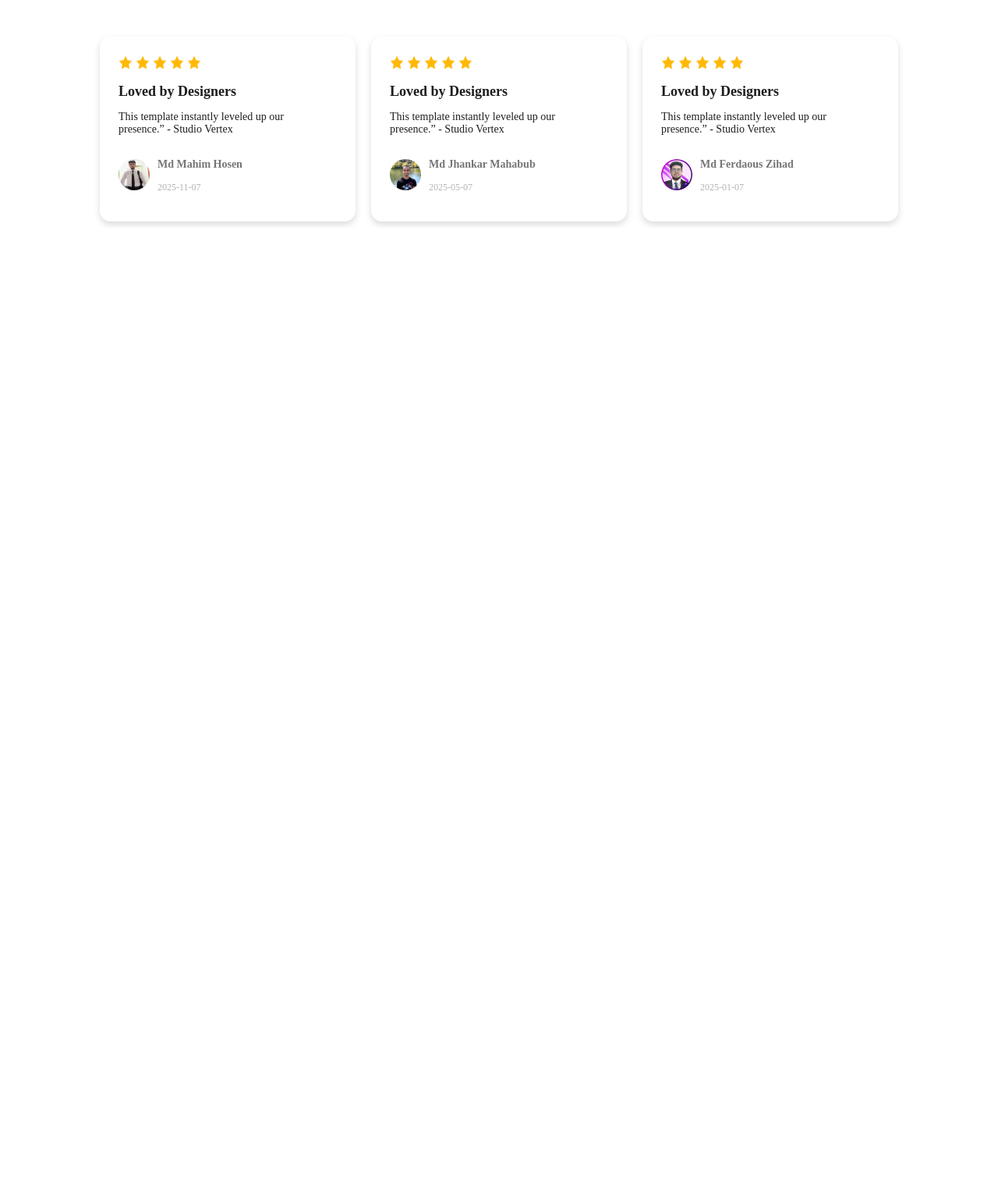
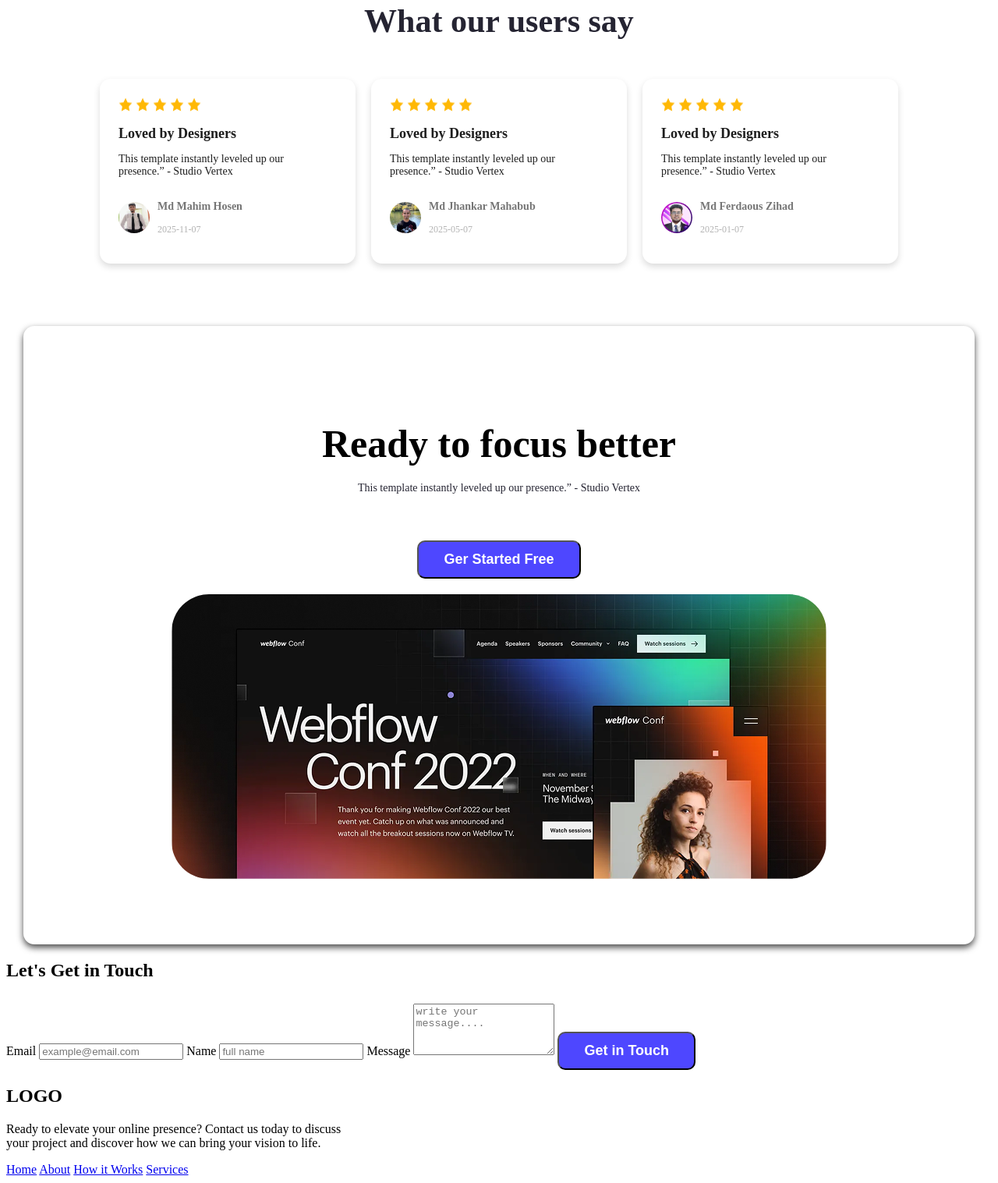
Before and after one commit to Mahim2025/Assignment-001, a plain HTML site: page index.html in a window 1280 px wide. Shown: the part 1874-3391 px from the top of the page at 78% size. Before the commit the page ends 2166 px from the top, so only its background shows below. Drawn offline with Linux system fonts and the light colour scheme.

Commit message:
section box-model -4 connected to my repository

```diff
--- a/index.html
+++ b/index.html
@@ -32,7 +32,7 @@
     </header>
 
     <main>
-        <section class="box-1">
+        <section class="box-1 container">
             <div class="box">
                 <h3 class="title">See It in Action</h3>
                 <p class="box-description">Explore the live preview and imagine your<br> brand in this bold new look.</p>
@@ -44,7 +44,7 @@
 
         </section>
 
-        <section class="box-2">
+        <section class="box-2 container">
            <div class="box2">
                 <h2>Joined Thousands of Productive Users</h2>
            <div class="items">
@@ -66,7 +66,7 @@
 
 
   <!--  Section  box model-3-->
- <section class="box-3">
+ <section class="box-3 container">
   <h2>What our users say</h2>
   <div class="box-container">
   <div class="box3">
@@ -88,8 +88,8 @@
       </div>
     </div>
 
-    <!-- Duplicate the card as needed -->
-    <div class="box3">
+
+    <div class="box3 ">
       <div class="stars">
         <img src="Assets/icon-star.png" alt="star">
         <img src="Assets/icon-star.png" alt="star">
@@ -131,12 +131,56 @@
   </div>
 </section>
 
+<section class="box-4 container">
+    <div class="box4">
+        <h1>Ready to focus better</h1>
+        <p>This template instantly leveled up our presence.” - Studio Vertex</p>
+        <button class="button-style">Ger Started Free</button>
+    </div>
+    <img class="image" src="Assets/wc-big.png" alt="This is a picture">
+</section>
+<!-- last box model section -->
 
-    </main>
+<section class="contact-section">
+  <div class="contact-container">
+    <div class="contact-text">
+      <h2 class="contact-title">Let's Get in Touch</h2>
+    </div>
+    <form class="contact-form" action="#">
+      <label>Email</label>
+      <input type="email" placeholder="example@email.com" required>
 
-    <footer>
+      <label>Name</label>
+      <input type="text" placeholder="full name" required>
 
-    </footer>
+      <label>Message</label>
+      <textarea placeholder="write your message...." rows="4" required></textarea>
+
+      <button class="button-style" type="submit">Get in Touch</button>
+    </form>
+  </div>
+</section>
+</main>
+
+<footer class="footer">
+  <h2 class="logo">LOGO</h2>
+  <p class="footer-description">
+    Ready to elevate your online presence? Contact us today to discuss <br>
+    your project and discover how we can bring your vision to life.
+  </p>
+  <div class="footer-nav">
+    <a href="#">Home</a>
+    <a href="#">About</a>
+    <a href="#">How it Works</a>
+    <a href="#">Services</a>
+  </div>
+</footer>
+
+
+
+
+
+
 
 </body>
 </html>
--- a/style/index.css
+++ b/style/index.css
@@ -112,6 +112,7 @@ nav ul  {
   border-radius: 24px;
   margin: 0px auto;
   max-width: 1140px;
+
 }
 
 .box2 h2 {
@@ -224,3 +225,44 @@ nav ul  {
   font-size: 12px;
   color: #b3b3b3;
 }
+
+
+/* section box-4 style */
+.box-4 {
+  text-align: center;
+  margin: 0px auto;
+  max-width: 1140px;
+  max-height: 50%;
+  padding: 70px 150px 70px 150px;
+  border-radius: 14px;
+  background-color: #FFFFFF;
+  box-shadow: 0 4px 8px rgba(0, 0, 0, 0.712);
+  margin-top: 100px;
+
+}
+
+.box4 h1 {
+  font-size: 50px;
+  font-weight:bold ;
+  color:#000000 ;
+  margin-bottom: 20px
+
+}
+.box4 p {
+  font-size: 14px;
+    color: #252432;
+
+}
+.box4 button {
+  margin-bottom: 20px;
+}
+.image {
+  border-radius: 48px;
+  max-width: 100%;
+}
+/* Common container for all sections  to same width*/
+.container {
+  max-width: 1140px;
+  margin: 0 auto;
+  padding: 80px 40px;
+}
```
